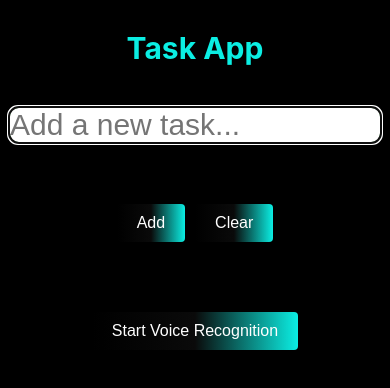
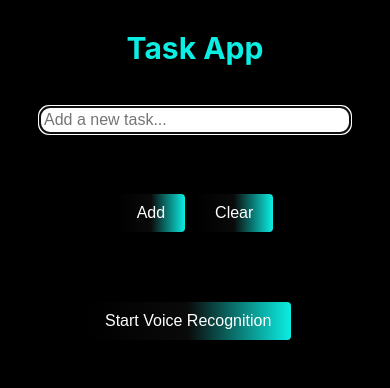
Before and after one commit to Jpallaruelo/portfolio, a React (Create React App) app: page /tareas in a window 390 px wide. Shown: the top 388 px of the page. Built offline with nearby package versions, Linux system fonts and the light colour scheme.

Commit message:
taskresponsive

```diff
--- a/src/projectsFront/stilostask.css
+++ b/src/projectsFront/stilostask.css
@@ -1,50 +1,33 @@
-/* Estilos comunes para .editing, .adding, .focused, .editing.focused, .adding.focused */
-.editing,
-.adding,
-.focused,
-.editing.focused,
-.adding.focused {
+/* Estilos base */
+/* Estilos base */
+.input-style {
+    padding: 10px;
+    margin: 10px 0;
+    border-radius: 10px;
+    background-color: #FFFFFF;
+    color: #006400;
+    font-size: 20px;
     border-width: 2px;
     border-style: solid;
-    border-radius: 5px;
+    width: 40%;
+    box-sizing: border-box; /* Asegura que el padding no afecte al ancho total */
 }
 
-/* Estilos específicos para cada estado */
-.editing {
-    border-color: #ff00c8;
-}
+.classvoz{
 
-.adding {
-    border-color: #008000;
-}
-
-.focused {
-    border-color: #007bff !important;
-}
-
-.editing.focused {
-    border-color: #FFD700 !important;
-}
-
-.adding.focused {
-    border-color: #008000 !important;
+    display: none;
 }
 
 /* Media query para dispositivos móviles */
 @media (max-width: 767px) {
+    .input-style {
+        font-size: 16px; /* Reducir tamaño de fuente para dispositivos móviles */
+        padding: 3px; /* Reducir el padding para dispositivos móviles */
+        width: 80%;
+    }
 
-    .editing,
-    .adding,
-    .focused,
-    .editing.focused,
-    .adding.focused {
-        width: calc(100% - 20px);
-        /* Ajusta el ancho y resta 20px para dejar espacio alrededor */
-        margin: 10px 0;
-        /* Ajusta el margen para dispositivos móviles */
-        font-size: 16px;
-        /* Ajusta el tamaño de la fuente para mejorar la legibilidad */
-        padding: 8px;
-        /* Ajusta el relleno para un aspecto más compacto */
+    .classvoz{
+        margin-left: 85px;
+        display: block;
     }
 }
--- a/src/projectsFront/task.jsx
+++ b/src/projectsFront/task.jsx
@@ -1,9 +1,8 @@
 import React, { useState, useRef, useEffect } from "react";
 import { FontAwesomeIcon } from "@fortawesome/react-fontawesome";
 import { faTrash, faEdit } from "@fortawesome/free-solid-svg-icons";
-import './stilostask.css';
+import "./stilostask.css";
 import { FaSearch } from "react-icons/fa";
-
 
 const TaskApp = () => {
   const [tasks, setTasks] = useState([]);
@@ -18,11 +17,12 @@ const TaskApp = () => {
       inputRef.current.focus();
     }
 
-    const SpeechRecognition = window.SpeechRecognition || window.webkitSpeechRecognition;
+    const SpeechRecognition =
+      window.SpeechRecognition || window.webkitSpeechRecognition;
     if (SpeechRecognition) {
       const recognition = new SpeechRecognition();
       recognition.continuous = true;
-      recognition.lang = 'es-ES';
+      recognition.lang = "es-ES";
       recognition.interimResults = false;
 
       recognition.onstart = () => {
@@ -30,7 +30,8 @@ const TaskApp = () => {
       };
 
       recognition.onresult = (event) => {
-        const transcript = event.results[event.resultIndex][0].transcript.trim();
+        const transcript =
+          event.results[event.resultIndex][0].transcript.trim();
         setNewTask(transcript);
         // Detener automáticamente el reconocimiento de voz al recibir una transcripción
         recognition.stop();
@@ -47,7 +48,9 @@ const TaskApp = () => {
 
       recognitionRef.current = recognition;
     } else {
-      console.log("La API de reconocimiento de voz no es soportada en este navegador.");
+      console.log(
+        "La API de reconocimiento de voz no es soportada en este navegador."
+      );
     }
   }, []);
 
@@ -104,7 +107,6 @@ const TaskApp = () => {
       <h3>Task App</h3>
 
       <div>
-
         <input
           ref={inputRef}
           type="text"
@@ -117,21 +119,18 @@ const TaskApp = () => {
           }}
           onFocus={() => setFocused(true)}
           onBlur={() => setFocused(false)}
-          placeholder={editingIndex !== null ? "Update the task..." : "Add a new task..."}
-          className={editingIndex !== null ? "editing" : "adding"}
-          style={{
-            padding: "0px",
-            margin: "10px 0",
-            borderRadius: "10px",
-            backgroundColor: "#FFFFFF",
-            color: editingIndex !== null ? "#FFA500" : "#006400",
-            fontSize: "30px",
-          }}
-
+          placeholder={
+            editingIndex !== null ? "Update the task..." : "Add a new task..."
+          }
+          className={`input-style ${
+            editingIndex !== null ? "editing" : "adding"
+          } ${focused ? "focused" : ""}`}
         />
 
         <button
-          className={`button ${editingIndex !== null ? "update-button" : "add-button"}`}
+          className={`button ${
+            editingIndex !== null ? "update-button" : "add-button"
+          }`}
           onClick={handleAddOrUpdateTask}
         >
           {editingIndex !== null ? "Update" : "Add"}
@@ -140,8 +139,10 @@ const TaskApp = () => {
           Clear
         </button>
       </div>
-      <button className="button" onClick={toggleVoiceRecognition}>
-        {recognitionRef.current && recognitionRef.current.isStarted ? "Stop Voice Recognition" : "Start Voice Recognition"}
+      <button className="classvoz button" onClick={toggleVoiceRecognition}>
+        {recognitionRef.current && recognitionRef.current.isStarted
+          ? "Stop Voice Recognition"
+          : "Start Voice Recognition"}
       </button>
       <ul>
         {tasks.map((task, index) => (
@@ -149,7 +150,12 @@ const TaskApp = () => {
             {task}
             <FontAwesomeIcon
               icon={faTrash}
-              style={{ marginLeft: "10px", cursor: "pointer", padding: "2px", color: "red" }}
+              style={{
+                marginLeft: "10px",
+                cursor: "pointer",
+                padding: "2px",
+                color: "red",
+              }}
               onClick={() => handleDeleteTask(index)}
             />
             <FontAwesomeIcon
```
Also changed, not shown: src/servidor/servidor.js (+14 -20 lines).
